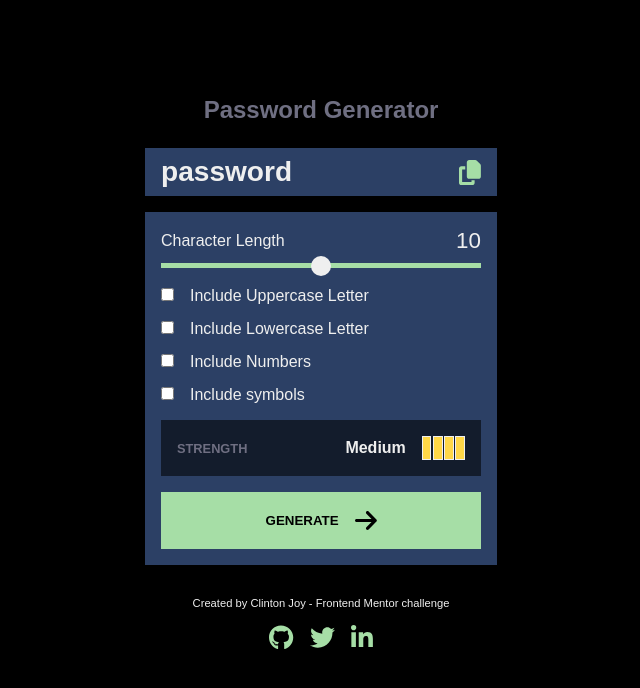
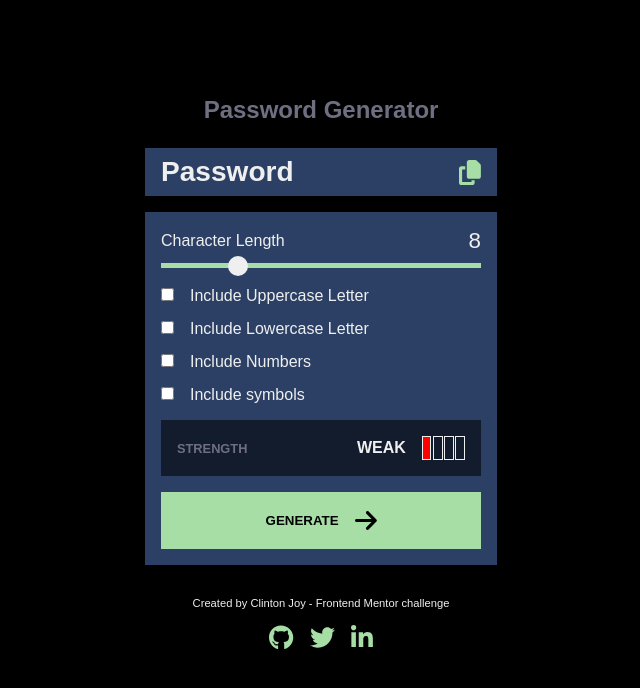
Before and after one commit to Cejay101/my-first-react-app, a React (Create React App) app: page / in a window 1280 px wide. Shown: the top 688 px of the page, without its empty margins (319-959 px from the left). Built offline with nearby package versions, Linux system fonts and the light colour scheme.

Commit message:
last commit

```diff
--- a/src/App.css
+++ b/src/App.css
@@ -5,7 +5,7 @@
   box-sizing: border-box;
 }
 /*    VARIABLES    */
-  @import url('https://fonts.googleapis.com/css2?family=Poppins:wght@500;700&display=swap');
+@import url("https://fonts.googleapis.com/css2?family=Poppins:wght@500;700&display=swap");
 
 :root {
   --primary-color: rgb(166, 222, 166);
@@ -22,9 +22,10 @@ body {
   color: var(--text-color);
   font-family: "Poppins", sans-serif;
 }
-.icon{
+.icon {
   height: 25px;
   color: var(--primary-color);
+  cursor: pointer;
 }
 
 .password-generator {
@@ -45,7 +46,7 @@ background-color: var(--background2);
   font-size: 1.5rem;
   color: var(--text-color);
 }
-.generator{
+.generator {
   padding: 1rem;
   background-color: var(--background2);
   margin-top: 1rem;
@@ -55,14 +56,14 @@ color: var(--text-color);
   justify-content: space-between;
   align-items: center;
 }
-.character-length .length{
+.character-length .length {
   font-size: 1.4rem;
 }
-.slider{
-
+.slider {
   -webkit-appearance: none;
   height: 5px;
   width: 100%;
+  cursor: pointer;
   background-color: var(--primary-color);
 }
 .slider::-webkit-slider-thumb {
@@ -73,15 +74,15 @@ color: var(--text-color);
   width: 20px;
   background-color: var(--text-color);
 }
-span{
+span {
   margin-left: 1rem;
 }
-.check{
+.check {
   margin-top: 1rem;
 }
-.strength{
+.strength {
   margin-top: 1rem;
-  background-color:var(--background2-dark) ;
+  background-color: var(--background2-dark);
   display: flex;
   justify-content: space-between;
   /* height: 0rem; */
@@ -89,46 +90,50 @@ span{
   padding: 1rem;
   font-weight: 700;
 }
-.strength p:first-child{
+.strength p:first-child {
   font-size: 0.8rem;
   color: var(--text-color2);
 }
-.strength .level{
+.strength .level {
   margin-left: auto;
   margin-right: 1rem;
 }
-.bars{
+.bars {
   display: flex;
   gap: 0.1rem;
 }
-.bar{
+.bar {
   background-color: var(--bar);
   height: 1.5rem;
   width: 0.6rem;
   border: 1px solid var(--text-color);
 }
-button{
+button {
   width: 100%;
-  margin-top:1rem ;
+  margin-top: 1rem;
   display: flex;
   justify-content: center;
   gap: 1rem;
   align-items: center;
   padding: 1rem;
   background-color: var(--primary-color);
-  border:none;
+  border: none;
   font-weight: 700;
+  cursor: pointer;
+}
+button:hover {
+  background-color: rgb(128, 189, 128);
 }
 
-.footer-text{
+.footer-text {
   margin-top: 2rem;
   font-size: 0.7rem;
   text-align: center;
 }
-.socials{
+.socials {
   text-align: center;
   margin-top: 1rem;
 }
-.socials a{
+.socials a {
   padding: 0.5rem;
 }
--- a/src/App.js
+++ b/src/App.js
@@ -1,6 +1,11 @@
+// Imports from react
+import { useState } from "react";
+
+// Import CSS
 import "./App.css";
+
+//Import Icons
 import { FontAwesomeIcon } from "@fortawesome/react-fontawesome";
-
 import { faArrowRight, faCopy } from "@fortawesome/free-solid-svg-icons";
 
 import {
@@ -8,52 +13,196 @@ import {
   faLinkedinIn,
   faTwitter,
 } from "@fortawesome/free-brands-svg-icons";
+
 function App() {
+  const [password, setPassword] = useState("Password");
+  const [length, setLength] = useState("8");
+  const [difficulty, setdifficulty] = useState("WEAK");
+  const [uppercase, setUppercase] = useState(false);
+  const [lowercase, setLowercase] = useState(false);
+  const [numbers, setNumbers] = useState(false);
+  const [symbols, setSymbols] = useState(false);
+  function generatePassword(length, uppercase, lowercase, numbers, symbols) {
+    let characterSets = "";
+    if (uppercase) {
+      characterSets += "ABCDEFGHIJKLMNOPQRSTUVWXYZ";
+    }
+    if (lowercase) {
+      characterSets += "abcdefghijklmnopqrstuvwxyz";
+    }
+    if (numbers) {
+      characterSets += "0123456789";
+    }
+    if (symbols) {
+      characterSets += "!@#$%^&*()_+-=[]{}|;:,.<>/?";
+    }
+
+    if (characterSets.length === 0) {
+      return "";
+    }
+
+    let password = "";
+    for (let i = 0; i < length; i++) {
+      const characterIndex = Math.floor(Math.random() * characterSets.length);
+      const character = characterSets.charAt(characterIndex);
+      password += character;
+    }
+    return password;
+  }
+
+  const passwords = generatePassword(
+    length,
+    uppercase,
+    lowercase,
+    numbers,
+    symbols
+  );
+
+  const handleGenerate = () => {
+    if (!(uppercase || lowercase || symbols || numbers)){alert("Customize password")}
+    else{
+
+      setPassword(passwords);
+      const difficulty =()=>{
+        if (uppercase && lowercase && symbols && numbers && length >14)
+        {return setdifficulty("LEGENDARY")}
+        if (
+          uppercase && symbols &&
+          (lowercase  || numbers) &&
+          length >= 12
+        ) {
+          return setdifficulty("VERY STRONG");
+        }
+        if (uppercase && (lowercase || symbols || numbers) && length >= 8)
+        {return setdifficulty("STRONG")}
+
+        else{ return setdifficulty('WEAK')}
+
+      }
+      difficulty()
+    }
+    }
+
+  const handleCopy = () => {
+    navigator.clipboard.writeText(password);
+    alert(
+      `${difficulty} Password Copied ${
+        difficulty === "WEAK" ? "😢" : difficulty === "LEGENDARY" ? "😎" : "😊"
+      }`
+    );
+
+  };
   return (
     <div className="password-generator">
       <h2 className="header">Password Generator</h2>
       <div className="copy-password">
-        <h3>password</h3>
-        <FontAwesomeIcon className="icon" icon={faCopy} />
+        <h3>{password}</h3>
+        <FontAwesomeIcon onClick={handleCopy} className="icon" icon={faCopy} />
       </div>
       <div className="generator">
         <div className="character-length">
           <p>Character Length</p>
-          <p className="length">10</p>
+          <p className="length">{length}</p>
         </div>
-        <input type="range" className="slider" />
+        <input
+          type="range"
+          min="6"
+          max="15"
+          value={length}
+          onChange={(e) => setLength(e.target.value)}
+          className="slider"
+        />
         <br />
         <label>
-          <input className="check" type="checkbox" />
+          <input
+            className="check"
+            type="checkbox"
+            checked={uppercase}
+            onChange={(e) => setUppercase(e.target.checked)}
+          />
           <span>Include Uppercase Letter</span>
         </label>
         <br />
         <label>
-          <input className="check" type="checkbox" />
+          <input
+            className="check"
+            type="checkbox"
+            checked={lowercase}
+            onChange={(e) => setLowercase(e.target.checked)}
+          />
           <span>Include Lowercase Letter</span>
         </label>
         <br />
         <label>
-          <input className="check" type="checkbox" />
+          <input
+            className="check"
+            type="checkbox"
+            checked={numbers}
+            onChange={(e) => setNumbers(e.target.checked)}
+          />
           <span>Include Numbers</span>
         </label>
         <br />
         <label>
-          <input className="check" type="checkbox" />
+          <input
+            className="check"
+            type="checkbox"
+            checked={symbols}
+            onChange={(e) => setSymbols(e.target.checked)}
+          />
           <span>Include symbols</span>
         </label>
         <br />
         <div className="strength">
           <p>STRENGTH</p>
-          <p className="level">Medium</p>
+          <p className="level">{difficulty}</p>
           <div className="bars">
-            <div className="bar"></div>
-            <div className="bar"></div>
-            <div className="bar"></div>
-            <div className="bar"></div>
+            <div
+              className="bar bar1"
+              style={{
+                background:
+                  difficulty === "WEAK"
+                    ? "red"
+                    : difficulty === "STRONG"
+                    ? "orange"
+                    : difficulty === "VERY STRONG"
+                    ? "yellow"
+                    : "green",
+              }}
+            ></div>
+            <div
+              className="bar bar2"
+              style={{
+                background:
+                  difficulty === "STRONG"
+                    ? "orange"
+                    : difficulty === "VERY STRONG"
+                    ? "yellow"
+                    : difficulty === "LEGENDARY"
+                    ? "green"
+                    : "#fbfbfe00",
+              }}
+            ></div>
+            <div
+              className="bar bar3"
+              style={{
+                background:
+                  difficulty === "VERY STRONG"
+                    ? "yellow"
+                    : difficulty === "LEGENDARY"
+                    ? "green"
+                    : "#fbfbfe00",
+              }}
+            ></div>
+            <div
+              className="bar bar4"
+              style={{
+                background: difficulty === "LEGENDARY" ? "green" : "#fbfbfe00",
+              }}
+            ></div>
           </div>
         </div>
-        <button>
+        <button onClick={handleGenerate}>
           <p>GENERATE </p>{" "}
           <FontAwesomeIcon
             className="icon"
```
Lines whose indentation alone changed are shown as unchanged.
